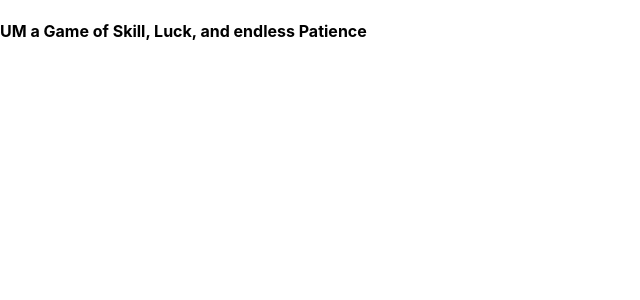
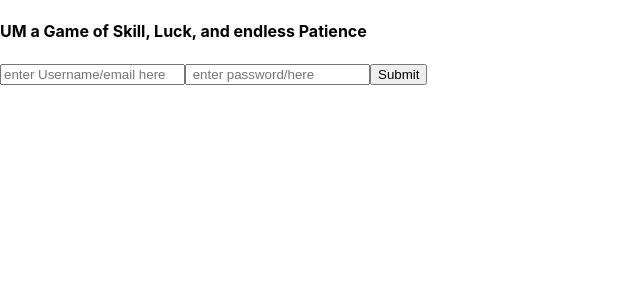
Before and after one commit to keeganmcroberts/Phase-4-Project-Rails-React, a React (Create React App) app in the folder client/: page / in a window 1280 px wide. Shown: the top 300 px of the page, without its empty margins (0-640 px from the left). Built offline with nearby package versions, Linux system fonts and the light colour scheme.

Commit message:
imported links into landing page for nav bar

```diff
--- a/client/src/components/Landing_page.js
+++ b/client/src/components/Landing_page.js
@@ -1,4 +1,6 @@
 import styled from "styled-components";
+
+import LoginForm from "./Log_in_Form";
 
 const Container = styled.div`
 `
@@ -8,6 +10,7 @@ function LandingPage(){
     return(
         <Container>
             <h4> UM a Game of Skill, Luck, and endless Patience </h4>
+            < LoginForm className="log-in"/>
 
         </Container>
     )
--- a/client/src/components/Nav_bar.js
+++ b/client/src/components/Nav_bar.js
@@ -1,9 +1,7 @@
 import styled from "styled-components";
+import { Link } from "react-router-dom";
 
 const Container = styled.div`
-`
-
-const Link = styled.link`
 `
 
 
@@ -14,7 +12,7 @@ function NavBar(){
                 Home
             </Link>
             <Link to="/${Username interpotalion}">
-                User Information
+                User Info
             </Link>
             <Link to="games">
                 Games List
```
